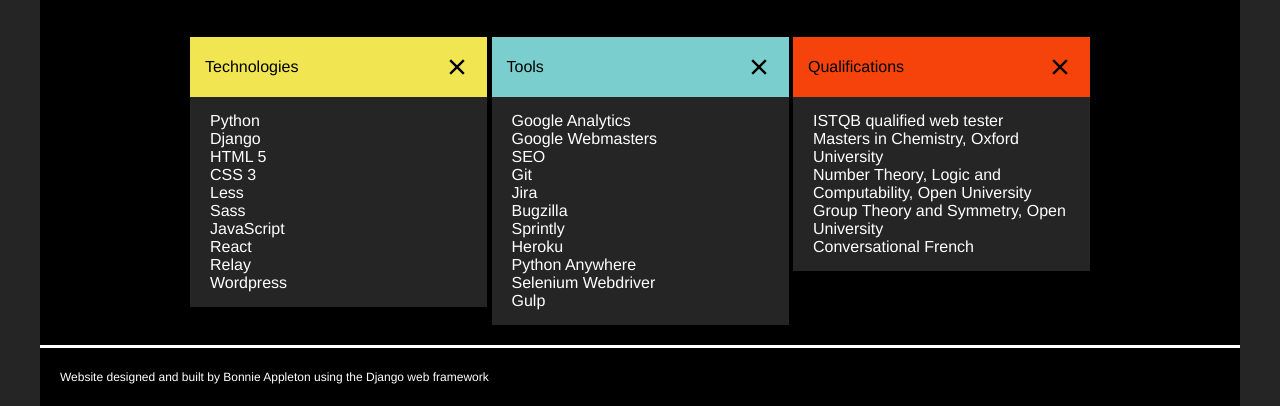
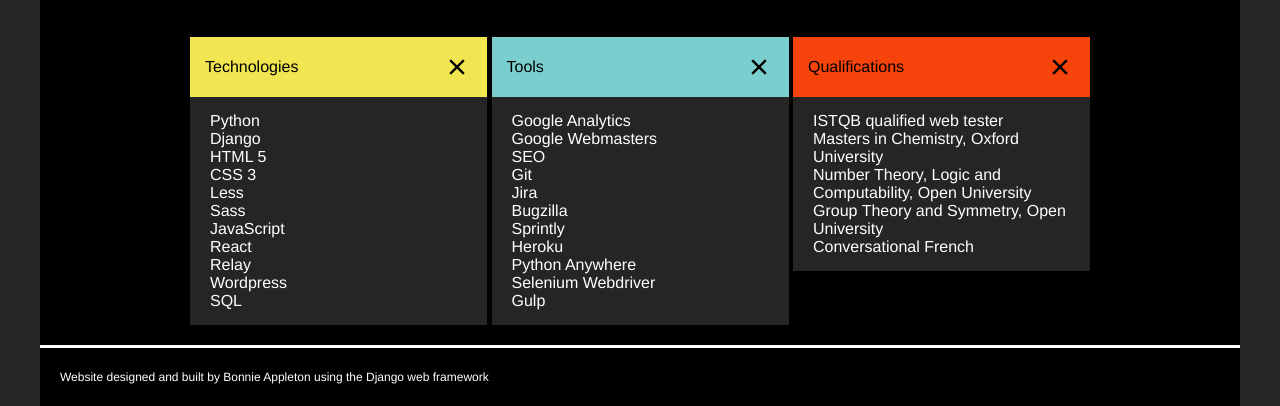
Before and after one commit to bonnieappleton/Portfolio-Website, a Django app: template home/templates/home/homepage.html in a window 1280 px wide. Shown: the part 1865-2271 px from the top of the page. Run offline with Django 3.2, Linux system fonts and the light colour scheme; the template is opened without the code that fills it, so the values that code supplies are empty; some libraries are stand-ins or nearby versions; some web fonts are replaced.

Commit message:
Add sql to tech

```diff
--- a/home/templates/home/homepage.html
+++ b/home/templates/home/homepage.html
@@ -172,6 +172,7 @@
                         <li>React</li>
                         <li>Relay</li>
                         <li>Wordpress</li>
+                        <li>SQL</li>
                     </ul>
                 </div>
             </div>
```
